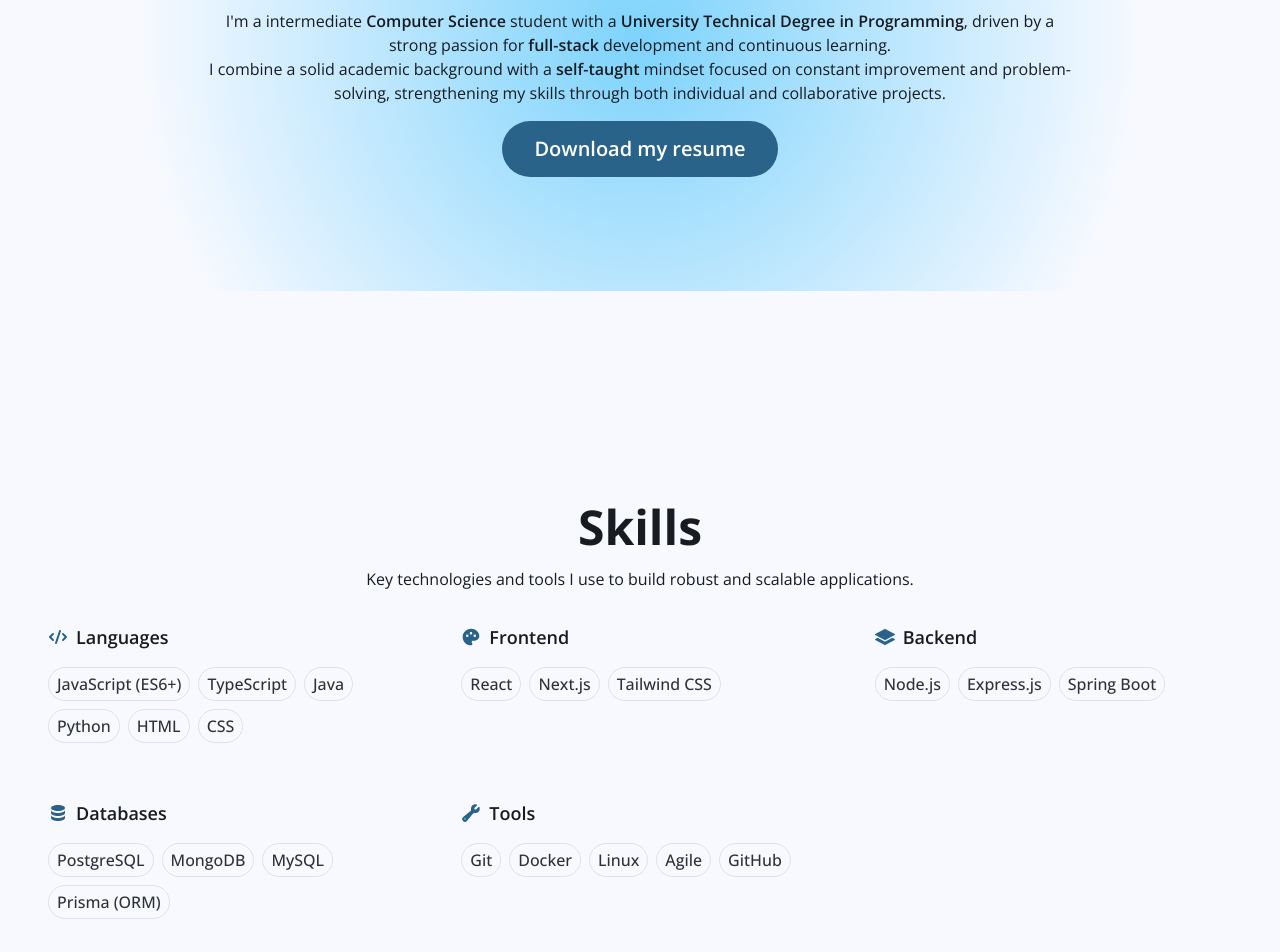
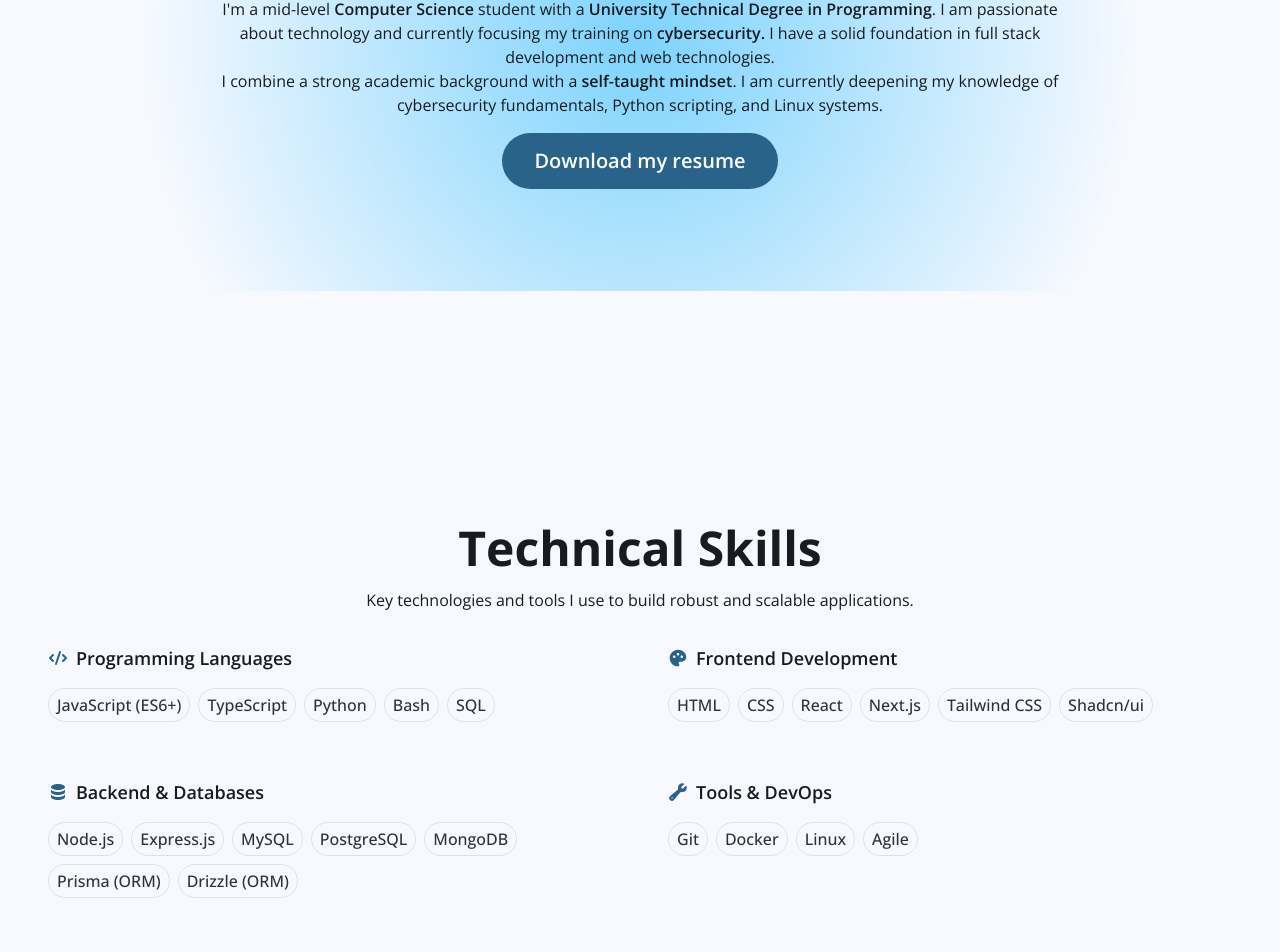
Before and after one commit to fernandobouchet/fernandobouchet.github.io, a Next.js app: page / in a window 1280 px wide. Shown: the part 509-1461 px from the top of the page. Built offline with nearby package versions, Linux system fonts and the light colour scheme.

Commit message:
feat: update translations and skills section

```diff
--- a/components/about/about.tsx
+++ b/components/about/about.tsx
@@ -26,10 +26,11 @@ const About = () => {
           {texts.about.p3}
           <span className="highlighted-text">{texts.about.span3}</span>
           {texts.about.p4}
+          <span className="highlighted-text">{texts.about.span4}</span>
         </p>
         <p>
           {texts.about.p5}
-          <span className="highlighted-text">{texts.about.span4}</span>
+          <span className="highlighted-text">{texts.about.span5}</span>
           {texts.about.p6}
         </p>
       </div>
--- a/components/skills/skills.tsx
+++ b/components/skills/skills.tsx
@@ -7,7 +7,6 @@ import { SkillCard } from "./skill-card";
 import { HiCode, HiDatabase } from "react-icons/hi";
 import { HiWrench } from "react-icons/hi2";
 import { RiPaletteFill } from "react-icons/ri";
-import { BsFillLayersFill } from "react-icons/bs";
 
 const Skills = () => {
   const { texts } = useContext(LanguageContext);
@@ -17,38 +16,33 @@ const Skills = () => {
       id: 1,
       title: texts.skills.languages,
       icon: <HiCode />,
-      items: [
-        "JavaScript (ES6+)",
-        "TypeScript",
-        "Java",
-        "Python",
-        "HTML",
-        "CSS",
-      ],
+      items: ["JavaScript (ES6+)", "TypeScript", "Python", "Bash", "SQL"],
     },
     {
       id: 2,
       title: texts.skills.frontend,
       icon: <RiPaletteFill />,
-      items: ["React", "Next.js", "Tailwind CSS"],
+      items: ["HTML", "CSS", "React", "Next.js", "Tailwind CSS", "Shadcn/ui"],
     },
     {
       id: 3,
       title: texts.skills.backend,
-      icon: <BsFillLayersFill />,
-      items: ["Node.js", "Express.js", "Spring Boot"],
-    },
-    {
-      id: 4,
-      title: texts.skills.databases,
       icon: <HiDatabase />,
-      items: ["PostgreSQL", "MongoDB", "MySQL", "Prisma (ORM)"],
+      items: [
+        "Node.js",
+        "Express.js",
+        "MySQL",
+        "PostgreSQL",
+        "MongoDB",
+        "Prisma (ORM)",
+        "Drizzle (ORM)",
+      ],
     },
     {
       id: 5,
       title: texts.skills.tools,
       icon: <HiWrench />,
-      items: ["Git", "Docker", "Linux", "Agile", "GitHub"],
+      items: ["Git", "Docker", "Linux", "Agile"],
     },
   ];
 
@@ -56,7 +50,7 @@ const Skills = () => {
     <SectionContainer sectionId="skills">
       <h2 className="section-title">{texts.skills.title}</h2>
       <p className="text-center pb-4">{texts.skills.p1}</p>
-      <div className="grid grid-cols-1 sm:grid-cols-2 lg:grid-cols-3 gap-6 px-4">
+      <div className="grid grid-cols-1 sm:grid-cols-2 gap-6 px-4">
         {SkillsSections.length > 0 &&
           SkillsSections.map((section) => (
             <SkillCard
--- a/locales/en.json
+++ b/locales/en.json
@@ -1,7 +1,7 @@
 {
   "site": {
-    "title": "Fernando Bouchet | Full Stack Developer",
-    "description": "Go to the about page"
+    "title": "Fernando Bouchet | Full Stack Developer transitioning to Cybersecurity",
+    "description": "I'm Fernando Bouchet, a Programming Technician and Computer Science student. I build web applications using technologies like React, Node.js, and databases. I'm currently training in cybersecurity. This portfolio showcases my projects, skills, and education."
   },
   "navbar": {
     "about": "About me",
@@ -13,30 +13,31 @@
     "hero": "Fernando Bouchet",
     "subtitles": [
       "Full Stack Developer",
+      "Cybersecurity Enthusiast",
       "University Technician in Programming",
-      "Computer Science student"
+      "Computer Science Student"
     ],
-    "p1": "I'm a intermediate ",
+
+    "p1": "I'm a mid-level ",
     "span1": "Computer Science",
     "p2": " student with a ",
     "span2": "University Technical Degree in Programming",
-    "p3": ", driven by a strong passion for ",
-    "span3": "full-stack",
-    "p4": " development and continuous learning.",
-    "p5": "I combine a solid academic background with a ",
-    "span4": "self-taught",
-    "p6": " mindset focused on constant improvement and problem-solving, strengthening my skills through both individual and collaborative projects.",
+    "p3": ". I am passionate about technology and currently focusing my training on ",
+    "span3": "cybersecurity.",
+    "p4": " I have a solid foundation in full stack development and web technologies.",
+    "p5": "I combine a strong academic background with a ",
+    "span5": "self-taught mindset",
+    "p6": ". I am currently deepening my knowledge of cybersecurity fundamentals, Python scripting, and Linux systems.",
     "resumeButton": "Download my resume",
     "resumeLinkId": "1U6ObryGK9yXwLtXGHUxjpji0cY1MPwar"
   },
   "skills": {
-    "title": "Skills",
+    "title": "Technical Skills",
     "p1": "Key technologies and tools I use to build robust and scalable applications.",
-    "languages": "Languages",
-    "frontend": "Frontend",
-    "backend": "Backend",
-    "databases": "Databases",
-    "tools": "Tools"
+    "languages": "Programming Languages",
+    "frontend": "Frontend Development",
+    "backend": "Backend & Databases",
+    "tools": "Tools & DevOps"
   },
   "projects": {
     "title": "Projects",
--- a/locales/es.json
+++ b/locales/es.json
@@ -1,7 +1,7 @@
 {
   "site": {
-    "title": "Fernando Bouchet | Desarrollador Full Stack",
-    "description": "Go to the about page"
+    "title": "Fernando Bouchet | Desarrollador Full Stack en transición a Ciberseguridad",
+    "description": "Soy Fernando Bouchet, Técnico Universitario en Programación y estudiante de Licenciatura en Informática. Desarrollo aplicaciones web con tecnologías como React, Node.js y bases de datos, y actualmente me estoy formando en ciberseguridad. Este portfolio presenta mis proyectos, habilidades y formación."
   },
   "navbar": {
     "about": "Sobre mí",
@@ -13,30 +13,31 @@
     "hero": "Fernando Bouchet",
     "subtitles": [
       "Desarrollador Full Stack",
+      "Apasionado por la Ciberseguridad",
       "Técnico Universitario en Programación",
-      "Estudiante de la Licenciatura en Informática"
+      "Estudiante de Licenciatura en Informática"
     ],
     "p1": "Soy estudiante intermedio de la ",
     "span1": "Licenciatura en Informática",
     "p2": " y ",
     "span2": "Técnico Universitario en Programación",
-    "p3": ", con una fuerte pasión por el desarrollo ",
-    "span3": "full-stack",
-    "p4": " y el aprendizaje continuo.",
-    "p5": "Combino una sólida formación académica con un enfoque ",
-    "span4": "autodidacta",
-    "p6": " orientado a la mejora constante y la resolución de problemas, fortaleciendo mis habilidades a través de proyectos tanto individuales como colaborativos.",
-    "resumeButton": "Descarga mi CV",
+    "p3": ". Me apasiona la tecnología y actualmente enfoco mi formación en el área de la ",
+    "span3": "ciberseguridad.",
+    "p4": " Cuento con una base sólida en desarrollo full stack y tecnologías web.",
+    "p5": "Combino una base académica firme con una ",
+    "span5": "mentalidad autodidacta",
+    "p6": ". Actualmente profundizo mis conocimientos en fundamentos de ciberseguridad, scripting en Python y sistemas Linux.",
+
+    "resumeButton": "Descargar CV",
     "resumeLinkId": "1LlCYRFeAQ5b2uRnIuw4_nVFK9MMpEwCV"
   },
   "skills": {
-    "title": "Habilidades",
+    "title": "Habilidades Técnicas",
     "p1": "Tecnologías y herramientas clave que utilizo para crear aplicaciones robustas y escalables.",
-    "languages": "Lenguajes",
-    "frontend": "Frontend",
-    "backend": "Backend",
-    "databases": "Bases de Datos",
-    "tools": "Herramientas"
+    "languages": "Lenguajes de Programación",
+    "frontend": "Desarrollo Frontend",
+    "backend": "Backend y Bases de Datos",
+    "tools": "Herramientas y DevOps"
   },
   "projects": {
     "title": "Proyectos",
```
